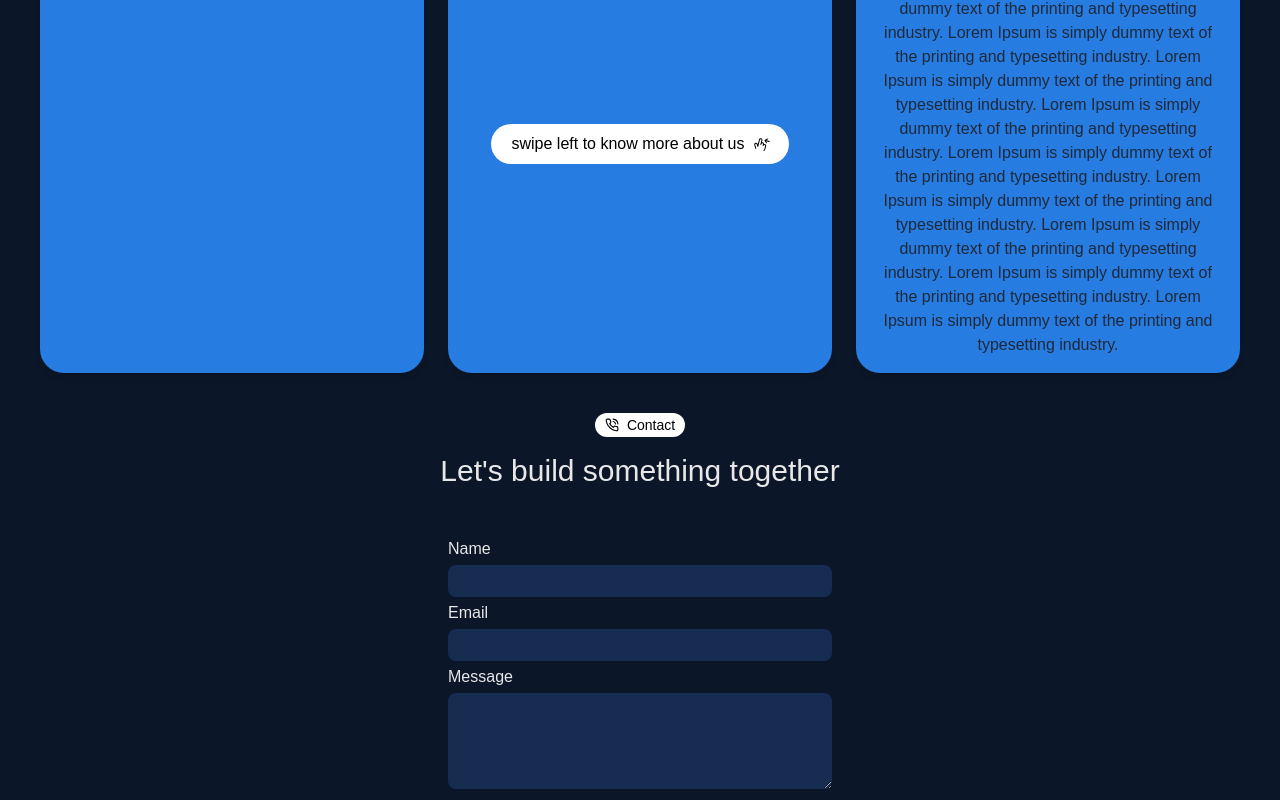
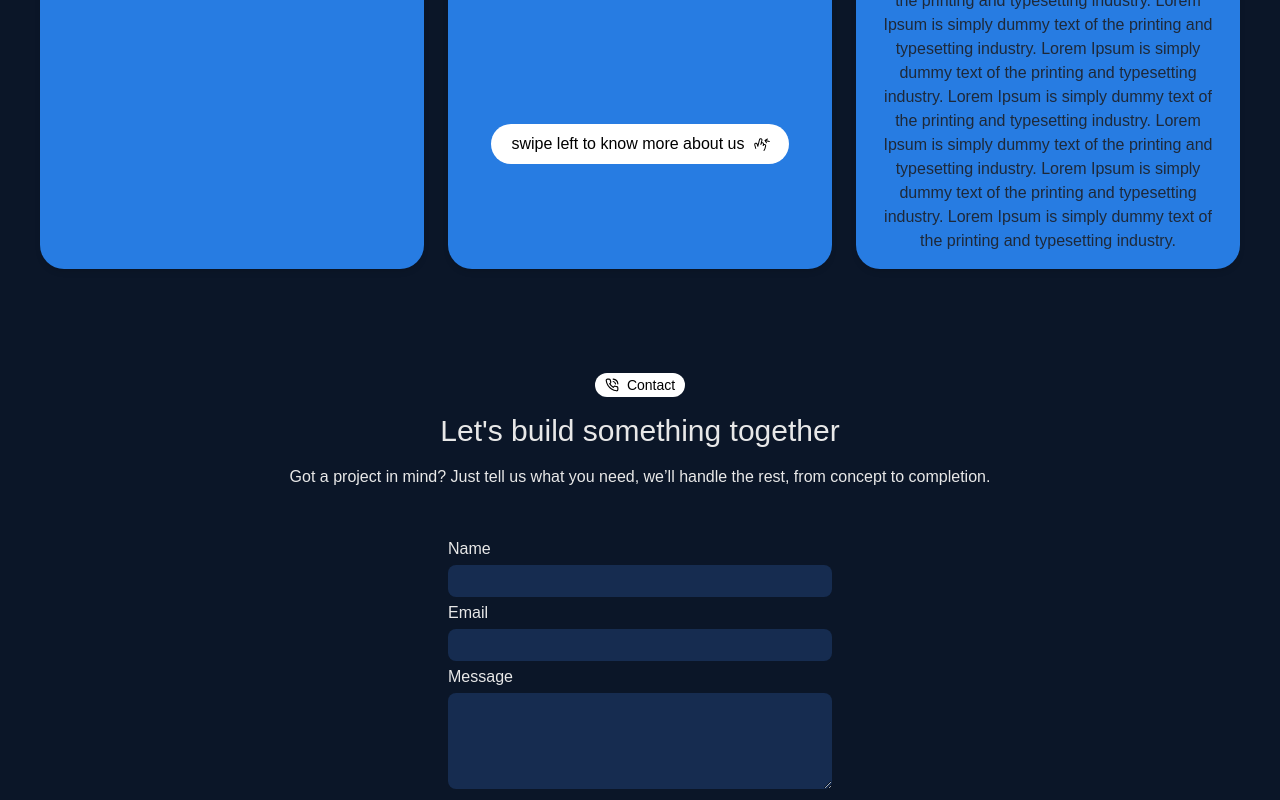
Before and after one commit to vevofiks/vevofiks, a Next.js app: page / in a window 1280 px wide. Shown: the part 540-1340 px from the top of the page. Built offline with nearby package versions, Linux system fonts and the light colour scheme.

Commit message:
refactor: more structured & some UI changes

```diff
--- a/src/app/page.tsx
+++ b/src/app/page.tsx
@@ -7,8 +7,7 @@ import { useEffect, useRef, useState } from "react";
 import Footer from "@/components/Footer";
 import Hero from "@/components/Hero";
 import Contact from "@/components/Contact";
-import { PiHandSwipeLeft } from "react-icons/pi";
-import { motion } from "framer-motion";
+import Alert from "@/components/Alert";
 
 export default function Home() {
     const [isFtrInView, setFtrInView] = useState(false);
@@ -45,33 +44,12 @@ export default function Home() {
             {/* Main Content */}
             <main className="sections w-full pb-[4em]">
                 {/* home sections */}
-                <section className="section min-w-full active">
+                <section className="section flex flex-col gap-[4em] min-w-full active">
                     <Hero />
                     <ServiceSection />
                     <Contact />
                 </section>
-                <motion.div
-                    initial={false}
-                    animate={isFtrInView ? { bottom: 6 * 16 } : { bottom: 16 }}
-                    className="fixed w-full text-black flex justify-center z-20"
-                >
-                    <div className="flex gap-2 items-center bg-white py-2 px-5 rounded-full">
-                        swipe left to know more about us
-                        <motion.div
-                            initial={{ rotate: 0 }}
-                            animate={{ rotate: 20 }}
-                            exit={{ rotate: 0 }}
-                            transition={{
-                                duration: 1,
-                                ease: "linear",
-                                repeat: Infinity,
-                                repeatType: "loop",
-                            }}
-                        >
-                            <PiHandSwipeLeft />
-                        </motion.div>
-                    </div>
-                </motion.div>
+                <Alert isInView={isFtrInView} />
                 {/* about section */}
                 <AboutSection />
             </main>
--- /dev/null
+++ b/src/components/Alert.tsx
@@ -0,0 +1,32 @@
+import { motion } from "framer-motion";
+import React from "react";
+import { PiHandSwipeLeft } from "react-icons/pi";
+
+const Alert = ({ isInView }: { isInView: boolean }) => {
+    return (
+        <motion.div
+            initial={false}
+            animate={isInView ? { bottom: 6 * 16 } : { bottom: 16 }}
+            className="fixed w-full text-black flex justify-center z-20"
+        >
+            <div className="flex gap-2 items-center bg-white py-2 px-5 rounded-full">
+                swipe left to know more about us
+                <motion.div
+                    initial={{ rotate: 0 }}
+                    animate={{ rotate: 20 }}
+                    exit={{ rotate: 0 }}
+                    transition={{
+                        duration: 1,
+                        ease: "linear",
+                        repeat: Infinity,
+                        repeatType: "loop",
+                    }}
+                >
+                    <PiHandSwipeLeft />
+                </motion.div>
+            </div>
+        </motion.div>
+    );
+};
+
+export default Alert;
--- a/src/components/Contact.tsx
+++ b/src/components/Contact.tsx
@@ -39,7 +39,15 @@ const Contact = () => {
                     Contact
                 </div>
             </div>
-            <h1 className="text-3xl text-center">Let's build something together</h1>
+            <div className="flex flex-col gap-4">
+                <h1 className="text-3xl text-center">
+                    Let's build something together
+                </h1>
+                <p>
+                    Got a project in mind? Just tell us what you need, we’ll
+                    handle the rest, from concept to completion.
+                </p>
+            </div>
             <form
                 onSubmit={handleSubmit}
                 className="flex flex-col gap-1 my-[2em] w-[75vw] md:w-[30vw] outline-none"
--- a/src/components/Service.tsx
+++ b/src/components/Service.tsx
@@ -17,12 +17,15 @@ const Home = () => {
             id: 3,
             title: "Industrial IoT Module",
             description:
-                "Optimize your operations, Lorem Ipsum is simply dummy text of the printing and typesetting industry. Lorem Ipsum is simply dummy text of the printing and typesetting industry. Lorem Ipsum is simply dummy text of the printing and typesetting industry. Lorem Ipsum is simply dummy text of the printing and typesetting industry. Lorem Ipsum is simply dummy text of the printing and typesetting industry. Lorem Ipsum is simply dummy text of the printing and typesetting industry. Lorem Ipsum is simply dummy text of the printing and typesetting industry. Lorem Ipsum is simply dummy text of the printing and typesetting industry. Lorem Ipsum is simply dummy text of the printing and typesetting industry. Lorem Ipsum is simply dummy text of the printing and typesetting industry. Lorem Ipsum is simply dummy text of the printing and typesetting industry. Lorem Ipsum is simply dummy text of the printing and typesetting industry. Lorem Ipsum is simply dummy text of the printing and typesetting industry. Lorem Ipsum is simply dummy text of the printing and typesetting industry. Lorem Ipsum is simply dummy text of the printing and typesetting industry.",
+                "Optimize your operations, Lorem Ipsum is simply dummy text of the printing and typesetting industry. Lorem Ipsum is simply dummy text of the printing and typesetting industry. Lorem Ipsum is simply dummy text of the printing and typesetting industry. Lorem Ipsum is simply dummy text of the printing and typesetting industry. Lorem Ipsum is simply dummy text of the printing and typesetting industry. Lorem Ipsum is simply dummy text of the printing and typesetting industry. Lorem Ipsum is simply dummy text of the printing and typesetting industry. Lorem Ipsum is simply dummy text of the printing and typesetting industry. Lorem Ipsum is simply dummy text of the printing and typesetting industry. Lorem Ipsum is simply dummy text of the printing and typesetting industry. Lorem Ipsum is simply dummy text of the printing and typesetting industry."
         },
     ];
 
     return (
-        <section id="services" className="grid grid-cols-1 gap-8 p-6 sm:p-10 min-w-[100%]">
+        <section
+            id="services"
+            className="grid grid-cols-1 gap-8 p-6 sm:p-10 min-w-[100%]"
+        >
             <div className="flex justify-center">
                 <div className="flex items-center gap-2 text-sm bg-white rounded-2xl text-black py-0.5 px-2.5">
                     <MdOutlineMedicalServices />
```
